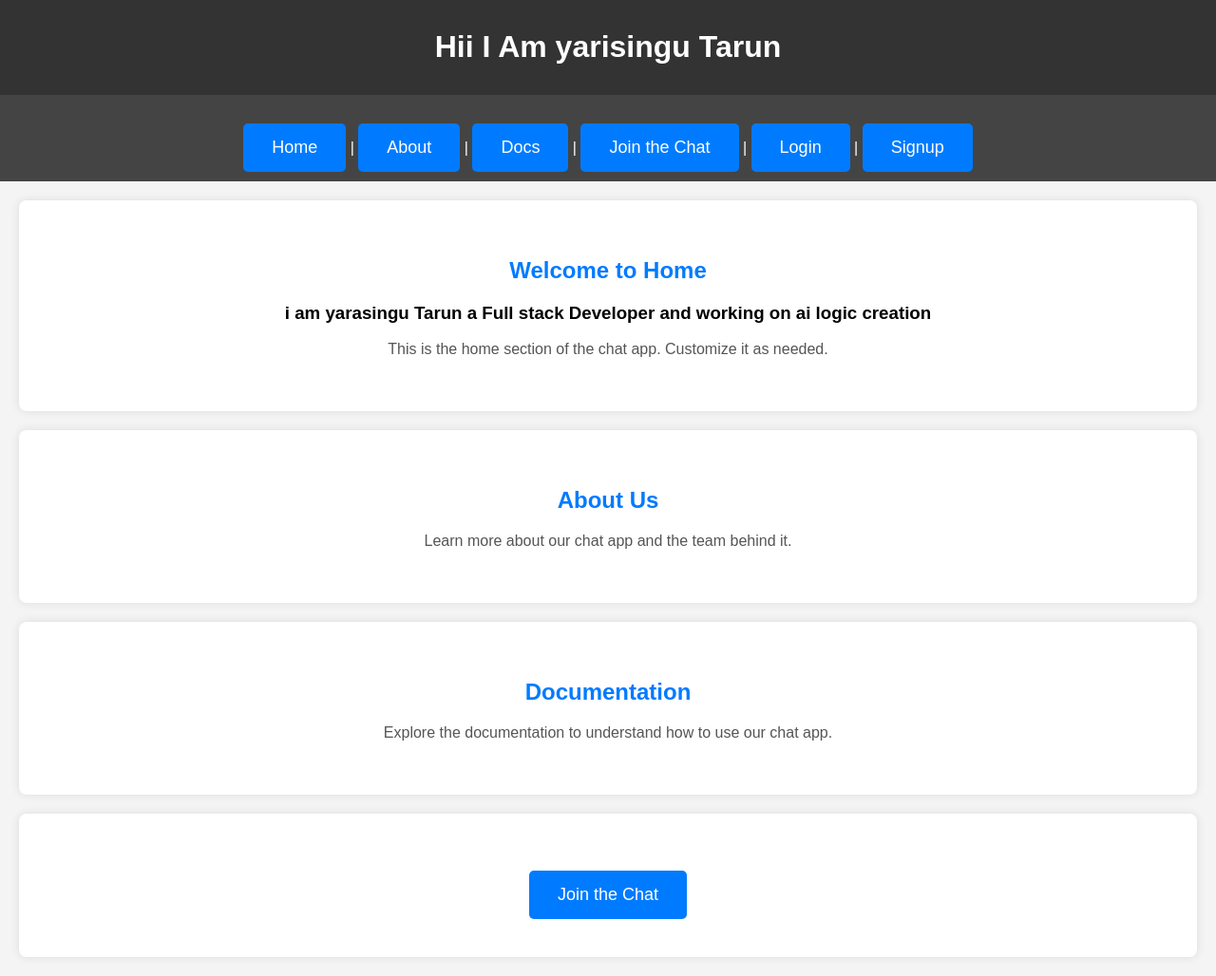
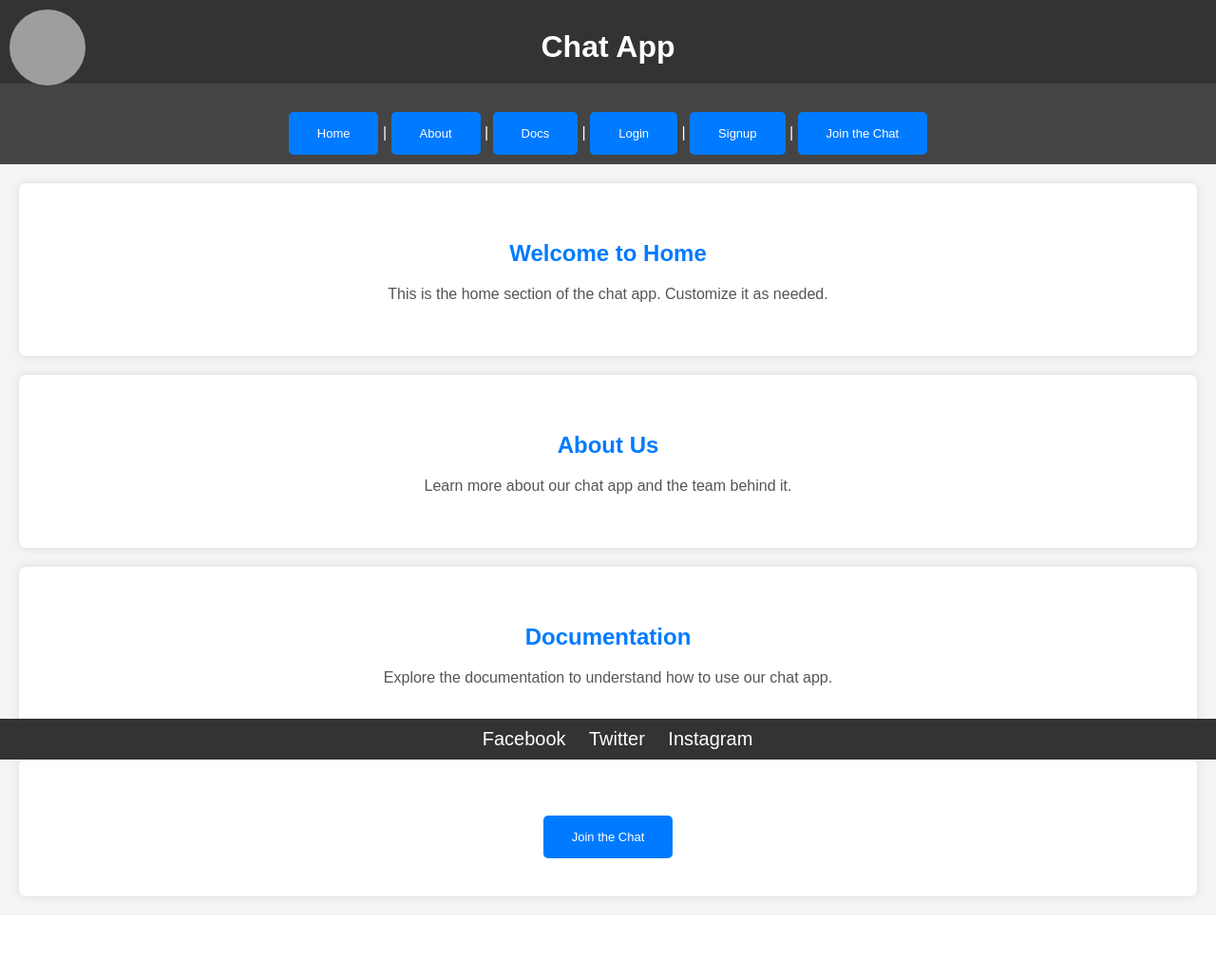
Before and after one commit to yarasingu-era/kivy-web, a Flask app: page / in a window 1280 px wide. Shown: the whole page at 95% size. After the commit the page ends 951 px from the top, so only its background shows below. Run offline with Flask 3, Linux system fonts and the light colour scheme; grey boxes are pictures that could not be loaded.

Commit message:
home page

```diff
--- a/templates/index.html
+++ b/templates/index.html
@@ -17,6 +17,21 @@
             color: #fff;
             padding: 10px;
             text-align: center;
+            position: relative;
+        }
+
+        h1 {
+            margin-bottom: 10px;
+        }
+
+        .header-photo {
+            border-radius: 50%;
+            width: 80px;
+            height: 80px;
+            object-fit: cover;
+            position: absolute;
+            top: 10px;
+            left: 10px;
         }
 
         nav {
@@ -46,7 +61,7 @@
         .chat-button {
             display: inline-block;
             padding: 15px 30px;
-            font-size: 18px;
+            font-size: 13px;
             background-color: #007bff;
             color: #fff;
             text-decoration: none;
@@ -58,27 +73,47 @@
         .chat-button:hover {
             background-color: #0056b3;
         }
+
+        footer {
+            background-color: #333;
+            color: #fff;
+            padding: 10px;
+            text-align: center;
+            position: fixed;
+            bottom: 0;
+            width: 100%;
+        }
+
+        .social-link {
+            color: #fff;
+            margin: 0 10px;
+            font-size: 20px;
+            text-decoration: none;
+        }
+
+        .social-link:hover {
+            color: #007bff;
+        }
     </style>
 </head>
 <body>
 
     <header>
-        <h1>Hii I Am yarisingu Tarun</h1>
+        <h1>Chat App</h1>
+        <img src="your-profile-image.jpg" alt="Profile Photo" class="header-photo">
     </header>
 
     <nav>
         <a href="#home" class="chat-button">Home</a> |
         <a href="#about" class="chat-button">About</a> |
         <a href="#docs" class="chat-button">Docs</a> |
-        <a href="#chat" class="chat-button">Join the Chat</a> |
         <a href="#login" class="chat-button">Login</a> |
-        <a href="#signup" class="chat-button">Signup</a>
-
+        <a href="#signup" class="chat-button">Signup</a> |
+        <a href="#chat" class="chat-button">Join the Chat</a>
     </nav>
 
     <section id="home">
         <h2>Welcome to Home</h2>
-        <h3> i am yarasingu Tarun a Full stack Developer and working on ai logic creation </h3>
         <p>This is the home section of the chat app. Customize it as needed.</p>
     </section>
 
@@ -96,5 +131,12 @@
         <a href="#chat" class="chat-button">Join the Chat</a>
     </section>
 
+    <footer>
+        <a href="#" class="social-link">Facebook</a>
+        <a href="#" class="social-link">Twitter</a>
+        <a href="#" class="social-link">Instagram</a>
+        <!-- Add more social media links as needed -->
+    </footer>
+
 </body>
 </html>
```
Also changed, not shown: templates/dashboard.html (deleted, +0 -13 lines).
